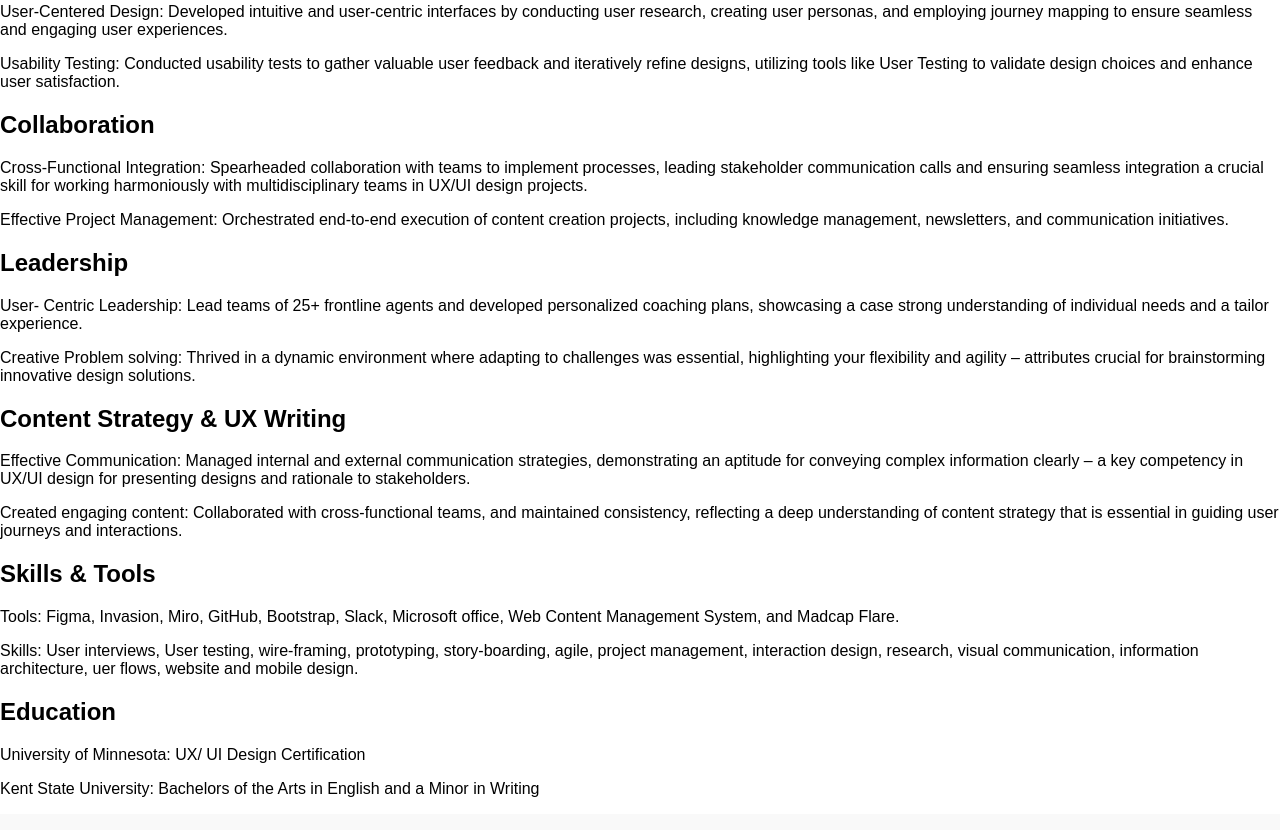
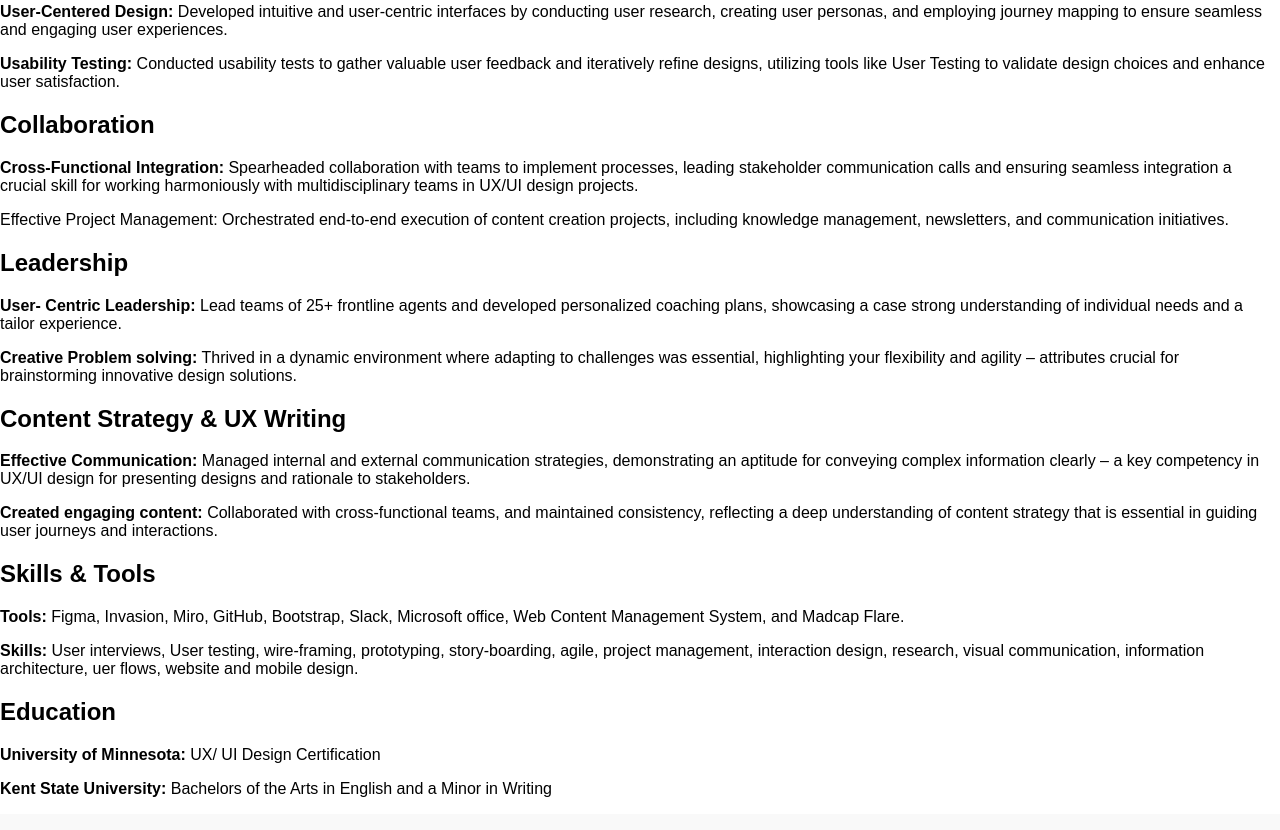
Before and after one commit to klhorne/UX_UI_HW_18, a plain HTML site: page resume.html in a window 1280 px wide. Shown: the part 210-1040 px from the top of the page. Drawn offline with Linux system fonts and the light colour scheme.

Commit message:
Update resume.html

```diff
--- a/resume.html
+++ b/resume.html
@@ -23,48 +23,48 @@
     <section>
         <h1> Design</h1>
         <p>
-        User-Centered Design: Developed intuitive and user-centric interfaces by conducting user research, creating user personas, and employing journey mapping to ensure seamless and engaging user experiences.
+        <strong> User-Centered Design: </strong>Developed intuitive and user-centric interfaces by conducting user research, creating user personas, and employing journey mapping to ensure seamless and engaging user experiences.
     </p>
     <p>
-        Usability Testing:  Conducted usability tests to gather valuable user feedback and iteratively refine designs, utilizing tools like User Testing to validate design choices and enhance user satisfaction.
+        <strong> Usability Testing: </strong> Conducted usability tests to gather valuable user feedback and iteratively refine designs, utilizing tools like User Testing to validate design choices and enhance user satisfaction.
     </p></section>
 
     <section>
         <h1> Collaboration</h1>
         <p>
-            Cross-Functional Integration: Spearheaded collaboration with teams to implement processes, leading stakeholder communication calls and ensuring seamless integration a crucial skill for working harmoniously with multidisciplinary teams in UX/UI design projects.
+            <strong> Cross-Functional Integration:</strong> Spearheaded collaboration with teams to implement processes, leading stakeholder communication calls and ensuring seamless integration a crucial skill for working harmoniously with multidisciplinary teams in UX/UI design projects.
         </p>
     <p>
-        Effective Project Management: Orchestrated end-to-end execution of content creation projects, including knowledge management, newsletters, and communication initiatives.
+        Effective Project Management: </strong>Orchestrated end-to-end execution of content creation projects, including knowledge management, newsletters, and communication initiatives.
       </p>
     </section>
 
     <section>
         <h1> Leadership</h1>
         <p>
-            User- Centric Leadership: Lead teams of 25+ frontline agents and developed personalized coaching plans, showcasing a case strong understanding of individual needs and a tailor experience.
+            <strong>User- Centric Leadership:</strong> Lead teams of 25+ frontline agents and developed personalized coaching plans, showcasing a case strong understanding of individual needs and a tailor experience.
         </p>
     <p>
-        Creative Problem solving: Thrived in a dynamic environment where adapting to challenges was essential, highlighting your flexibility and agility – attributes crucial for brainstorming innovative design solutions.
+        <strong>Creative Problem solving:</strong> Thrived in a dynamic environment where adapting to challenges was essential, highlighting your flexibility and agility – attributes crucial for brainstorming innovative design solutions.
     </p>
 </section>
 
     <section>
         <h1> Content Strategy & UX Writing</h1>
         <p>
-            Effective Communication: Managed internal and external communication strategies, demonstrating an aptitude for conveying complex information clearly – a key competency in UX/UI design for presenting designs and rationale to stakeholders.
+            <strong>Effective Communication:</strong> Managed internal and external communication strategies, demonstrating an aptitude for conveying complex information clearly – a key competency in UX/UI design for presenting designs and rationale to stakeholders.
         </p>
     <p>
-        Created engaging content: Collaborated with cross-functional teams, and maintained consistency, reflecting a deep understanding of content strategy that is essential in guiding user journeys and interactions.
+        <strong>Created engaging content:</strong> Collaborated with cross-functional teams, and maintained consistency, reflecting a deep understanding of content strategy that is essential in guiding user journeys and interactions.
     </p>
 </section>
 
     <section>
         <h1> Skills & Tools</h1>
         <p>
-            Tools: Figma, Invasion, Miro, GitHub, Bootstrap, Slack, Microsoft office, Web Content Management System, and Madcap Flare. </p>
+            <strong>Tools:</strong> Figma, Invasion, Miro, GitHub, Bootstrap, Slack, Microsoft office, Web Content Management System, and Madcap Flare. </p>
     <p>
-        Skills: User interviews,  User testing, wire-framing, prototyping, story-boarding, agile, project management, interaction design, research, visual communication, information architecture, uer flows,  website and mobile design.
+        <strong>Skills: </strong>User interviews,  User testing, wire-framing, prototyping, story-boarding, agile, project management, interaction design, research, visual communication, information architecture, uer flows,  website and mobile design.
     </p>
 </section>
 
@@ -72,10 +72,10 @@
     <section>
         <h1> Education</h1>
         <p>
-            University of Minnesota:  UX/ UI Design Certification
+            <strong>University of Minnesota: </strong> UX/ UI Design Certification
         </p>
     <p>
-        Kent State University: Bachelors of the Arts in  English and a Minor in Writing
+        <strong>Kent State University: </strong>Bachelors of the Arts in  English and a Minor in Writing
      </p>
     </section>
 
```
